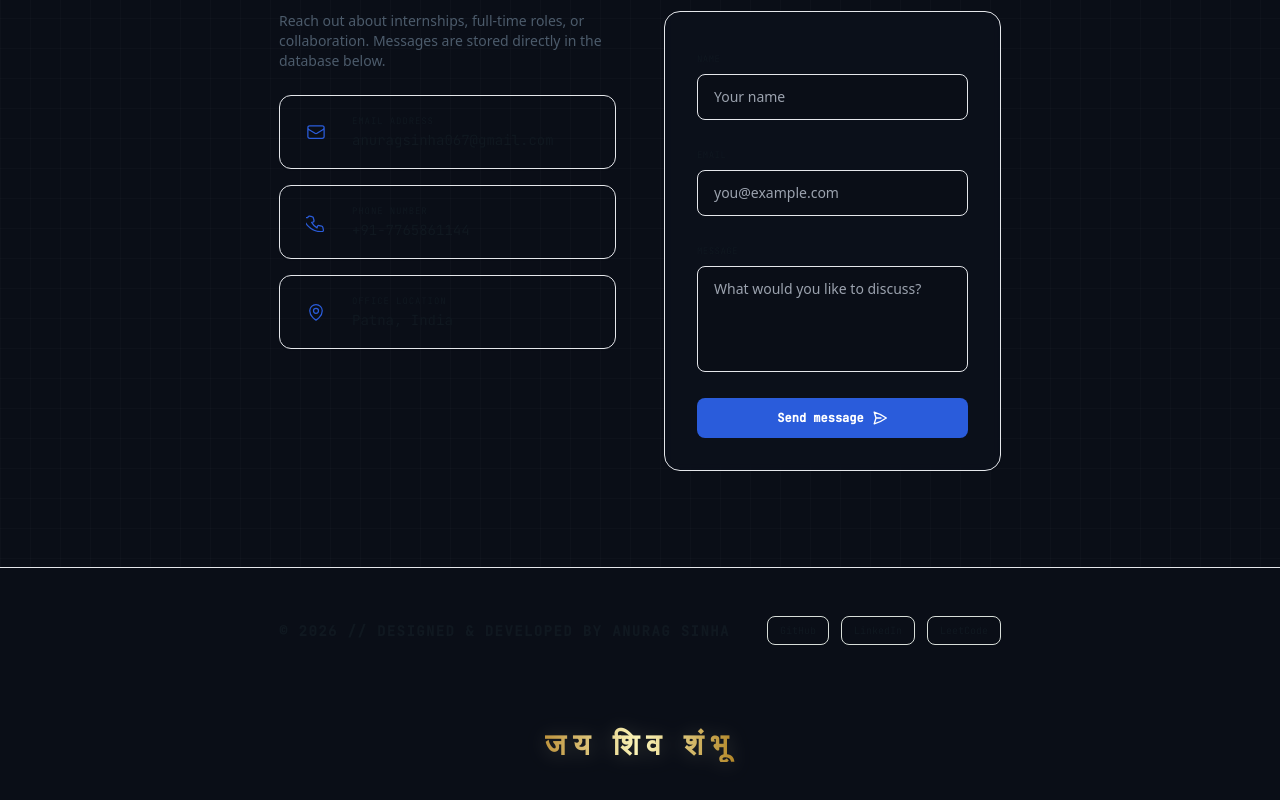
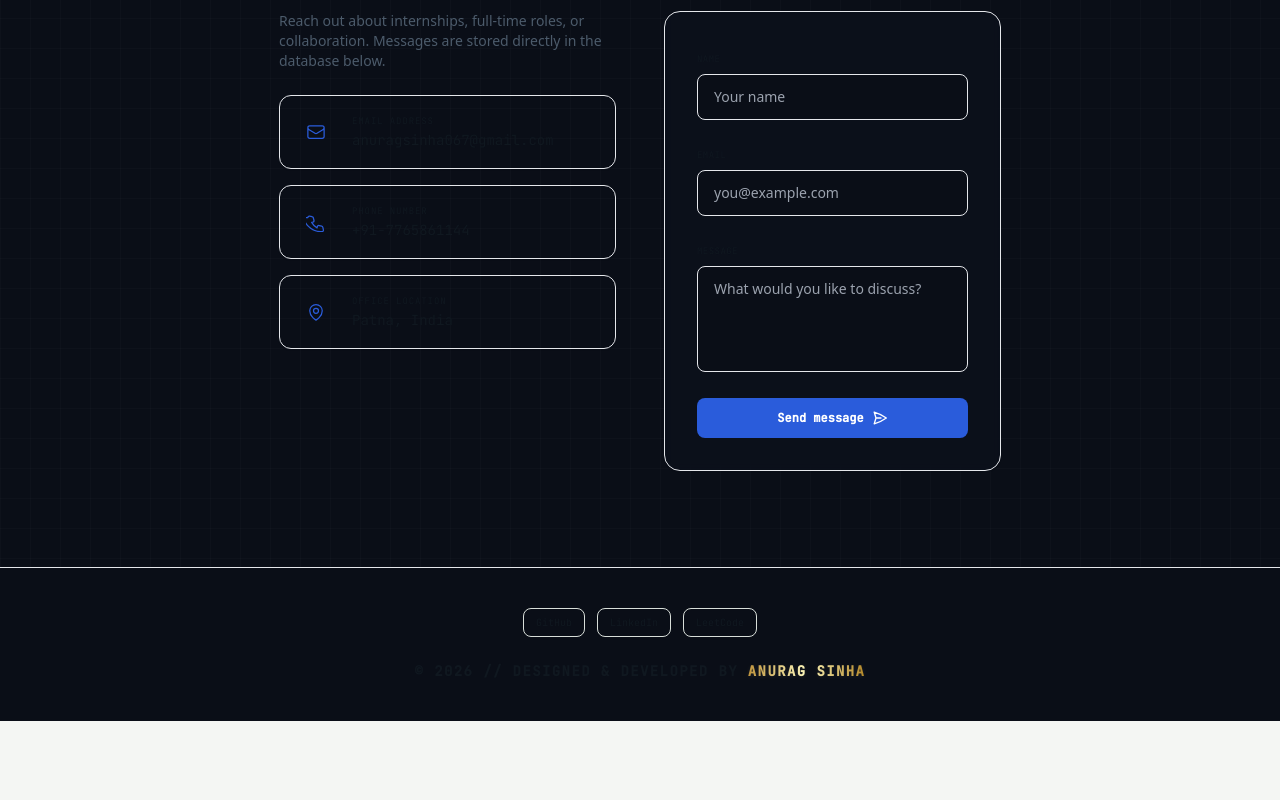
Before and after one commit to ANUrag45r/portfolio, a React (Vite) app in the folder frontend/: page / in a window 1280 px wide. Shown: the part 6339-7139 px from the top of the page. After the commit the page ends 7060 px from the top, so only its background shows below. Built offline with nearby package versions, Linux system fonts and the light colour scheme; no server answers.

Commit message:
refine footer links hierarchy and apply golden gradient to candidate name

```diff
--- a/frontend/src/components/Footer.jsx
+++ b/frontend/src/components/Footer.jsx
@@ -2,16 +2,10 @@ export default function Footer({ profile = {} }) {
   const currentYear = new Date().getFullYear();
 
   return (
-    <footer className="border-t border-line/30 bg-[#0a0e17] py-12">
-      <div className="max-w-[850px] mx-auto px-6 md:px-16 flex flex-col gap-10 items-center">
+    <footer className="border-t border-line/30 bg-[#0a0e17] py-10">
+      <div className="max-w-[850px] mx-auto px-6 md:px-16 flex flex-col gap-6 items-center">
 
-        {/* Top Row: Attribution & Socials */}
-        <div className="w-full flex flex-col md:flex-row items-center justify-between gap-6">
-          <p className="font-mono text-xs md:text-sm font-extrabold tracking-widest text-ink text-center md:text-left leading-normal uppercase">
-            © {currentYear} // DESIGNED &amp; DEVELOPED BY ANURAG SINHA
-          </p>
-
-          {/* Social Links Badge Stack */}
+        {/* Top: Social Links Badge Stack */}
         <div className="flex flex-wrap justify-center gap-3 font-mono text-[10px]">
           {profile.github_url && (
             <a
@@ -44,17 +38,11 @@ export default function Footer({ profile = {} }) {
             </a>
           )}
         </div>
-        </div>
 
-        {/* Separator Divider Line with a golden fade */}
-        <div className="w-full h-px bg-gradient-to-r from-transparent via-amber-500/25 to-transparent"></div>
-
-        {/* Bottom Row: JAI SHIV SAMBHU in golden Devanagari script */}
-        <div className="flex flex-col items-center">
-          <p className="font-serif text-xl md:text-3xl font-extrabold tracking-[0.25em] bg-gradient-to-r from-[#bf953f] via-[#fcf6ba] to-[#b38728] bg-clip-text text-transparent drop-shadow-[0_2px_10px_rgba(252,246,186,0.18)] select-none text-center leading-none">
-            जय शिव शंभू
+        {/* Bottom: Designed & Developed Attribution with Golden Name */}
+        <p className="font-mono text-xs md:text-sm font-extrabold tracking-widest text-ink text-center leading-normal uppercase">
+          © {currentYear} // DESIGNED &amp; DEVELOPED BY <span className="bg-gradient-to-r from-[#bf953f] via-[#fcf6ba] to-[#b38728] bg-clip-text text-transparent font-black drop-shadow-[0_1px_2px_rgba(252,246,186,0.08)] inline-block">ANURAG SINHA</span>
         </p>
-        </div>
 
       </div>
     </footer>
```
Lines whose indentation alone changed are shown as unchanged.
